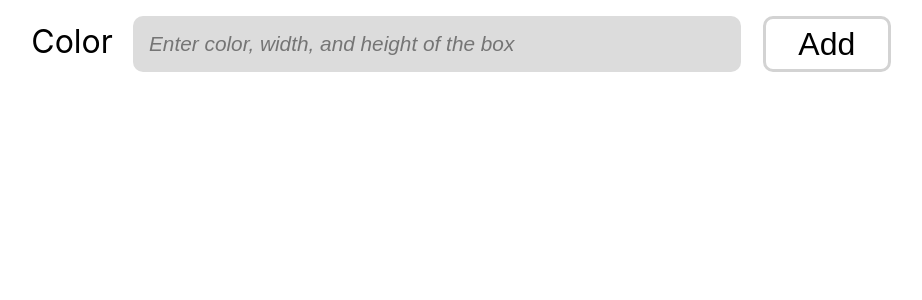
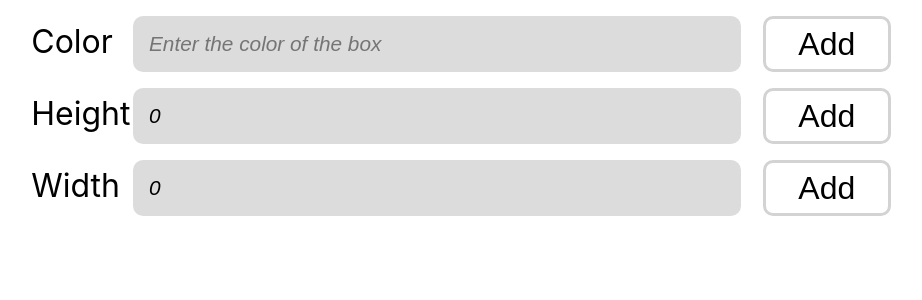
Before and after one commit to StefanoQuiroz/REACT-MERN-REVIEW, a React (Create React App) app in the folder asignments/box-generator/: page / in a window 1280 px wide. Shown: the top 300 px of the page, without its empty margins (187-1109 px from the left). Built offline with nearby package versions, Linux system fonts and the light colour scheme.

Commit message:
Error to generate the boz with color, height and width

```diff
--- a/asignments/box-generator/src/components/Box.jsx
+++ b/asignments/box-generator/src/components/Box.jsx
@@ -8,8 +8,8 @@ const StyledDiv = styled.div`
     justify-content: center;
     align-items: center;
     margin: 2rem 1rem;
-    width: 200px;
-    height: 200px;
+    width: ${w => w.newWidth+"px" || "200px"};
+    height: ${h => h.newHeight+"px" || "200px"};
     background-color: ${ color => color.newColor || "red"};
 `;
 
@@ -17,14 +17,32 @@ const Box = () => {
     //manage the states
     const [state, setState] = useState({
         boxes : [],
-        color: ""
+        color: "",
+        height: 0,
+        width: 0
     })
 
-    const onChange = (event) => {
-        const {name, value} = event.target;
+    //Se implementa cada onChangeColor, onChangeHeight y onChangeWidth para cada botón Add
+    const onChangeColor = (event) => {
+        const {value} = event.target;
         setState({
             ...state,
-            [name]: value
+            color: value
+        })
+    }
+
+    const onChangeHeight = (event) => {
+        const {value} = event.target;
+        setState({
+            ...state,
+            height: value
+        })
+    }
+    const onChangeWidth = (event) => {
+        const {value} = event.target;
+        setState({
+            ...state,
+            width: value
         })
     }
 
@@ -32,8 +50,10 @@ const Box = () => {
         event.preventDefault();
         //si no aplico el setState cambiandole otro key y qye reciba el state.color, este se cambia automaticamente con el onChange sin necesidad del onSubmit (hacer click en el botón)
         setState({
-            boxes: [...state.boxes, {colors:state.color}],
-            color: ""
+            boxes: [...state.boxes, {Color:state.color, Height:state.height, Width:state.width}],
+            color: "",
+            height: 0,
+            width: 0
         })
         //console.log(state.boxes);
         //console.log(state.boxes);
@@ -42,8 +62,10 @@ const Box = () => {
 
     const divs = state.boxes.map((item, index) => (
         <StyledDiv
-            newColor={item.colors}
             key={index}
+            newColor={item.Color}
+            newHeight={item.Height}
+            newWidth={item.Width}
         />
     ));
 
@@ -52,7 +74,17 @@ const Box = () => {
             <form onSubmit={onSubmit}>
                 <div className="row">
                     <label htmlFor="color">Color</label>
-                    <input type="text" id="color" name="color" value={state.color} onChange={onChange} placeholder="Enter color, width, and height of the box"/>
+                    <input type="text" id="color" name="color" value={state.color} onChange={onChangeColor} placeholder="Enter the color of the box"/>
+                    <button type="submit">Add</button>
+                </div>
+                <div className="row">
+                    <label htmlFor="height">Height</label>
+                    <input type="number" id="height" name="height" value={state.height} onChange={onChangeHeight} placeholder="Enter the height of the box"/>
+                    <button type="submit">Add</button>
+                </div>
+                <div className="row">
+                    <label htmlFor="width">Width</label>
+                    <input type="number" id="width" name="width" value={state.width} onChange={onChangeWidth} placeholder="Enter the width of the box"/>
                     <button type="submit">Add</button>
                 </div>
             </form>
```
